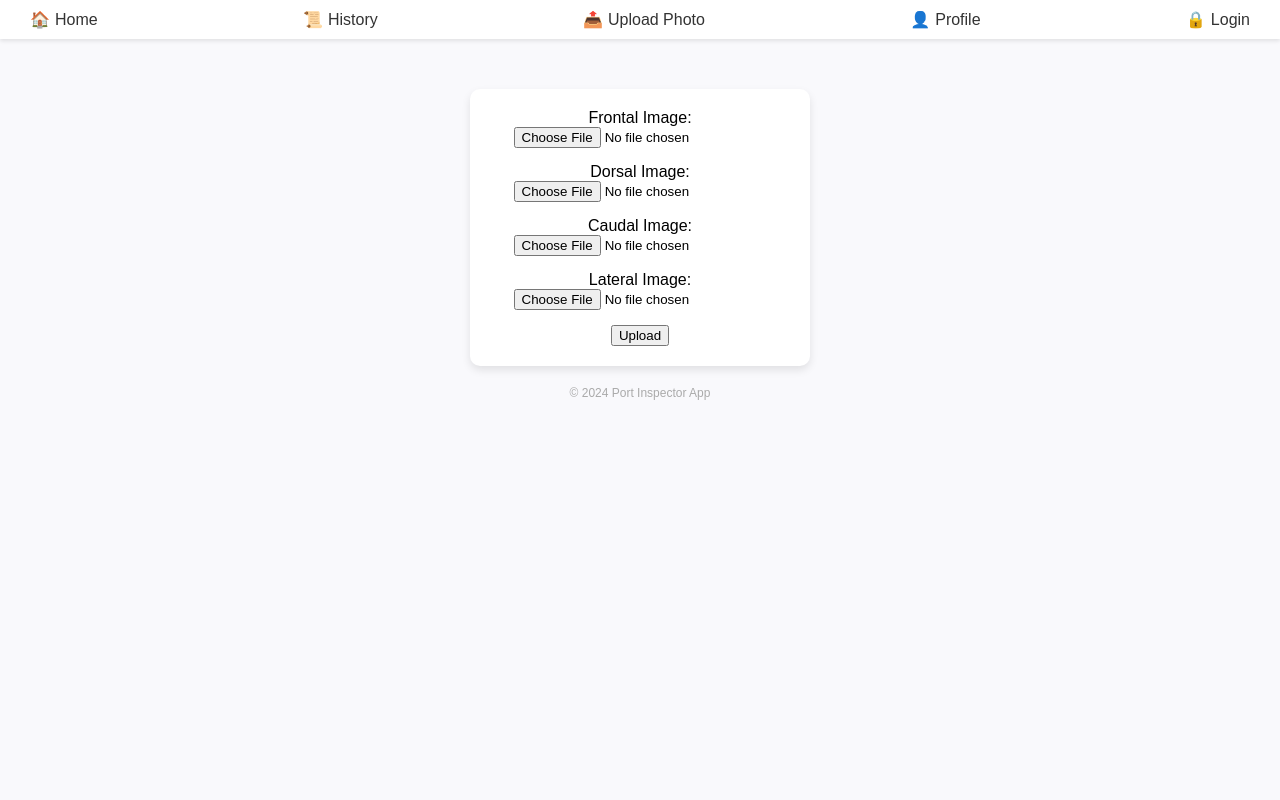
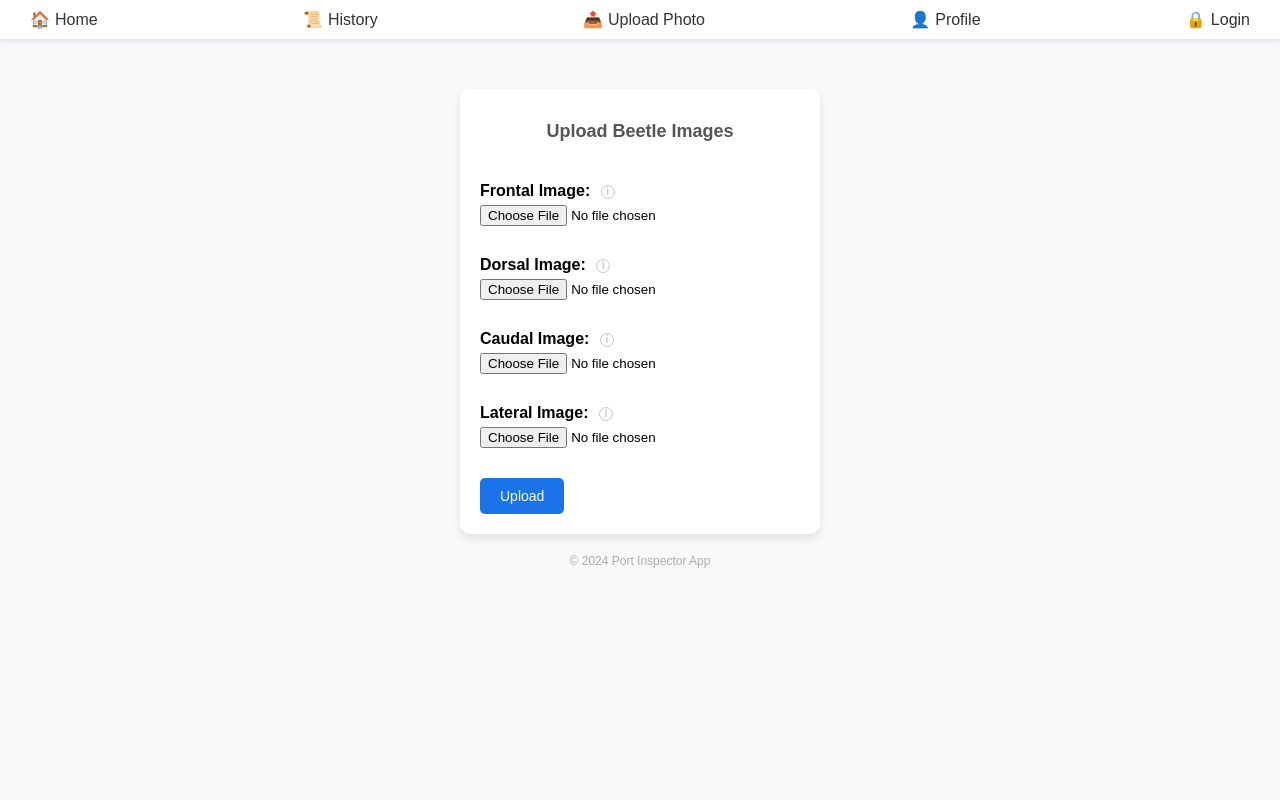
Before and after one commit to usd-cs/COMP-49X-24-25-port-inspector-project, a Django app: page /upload/ in a window 1280 px wide. Run offline with Django 4.2, Linux system fonts and the light colour scheme; parts of the project's set-up code (start-up, migrations or seed data) failed here and were passed over.

Commit message:
Updated the html file to view tool tip

```diff
--- a/port_inspector/port_inspector_app/templates/upload_photo.html
+++ b/port_inspector/port_inspector_app/templates/upload_photo.html
@@ -1,8 +1,9 @@
+{% load static %}
 <!DOCTYPE html>
 <html lang="en">
 <head>
-    <meta charset="UTF-8">
-    <meta name="viewport" content="width=device-width, initial-scale=1.0">
+  <meta charset="UTF-8" />
+  <meta name="viewport" content="width=device-width, initial-scale=1.0"/>
   <title>Upload an Image</title>
   <style>
     body {
@@ -14,7 +15,7 @@
       flex-direction: column;
       align-items: center;
       justify-content: flex-start;
-            height: 100vh;
+      min-height: 100vh;
     }
     header {
       display: flex;
@@ -43,7 +44,7 @@
       border-radius: 10px;
       box-shadow: 0 4px 8px rgba(0, 0, 0, 0.1);
       text-align: center;
-            width: 300px;
+      width: 320px;
       margin-top: 50px;
     }
     h1 {
@@ -54,31 +55,15 @@
     form {
       display: flex;
       flex-direction: column;
-            align-items: center;
+      align-items: flex-start;
     }
-        .form-errors {
-            border: 1px solid #f00;
-            padding: 10px;
-            background-color: #ffe6e6;
-            color: #a00;
-            border-radius: 5px;
-            margin-top: 30px;
+    label {
+      margin-top: 20px;
+      font-weight: bold;
     }
-        .form-errors ul,
-        .form-errors li {
-            margin: 0;
-            padding: 0;
-            list-style: none;
-        }
-        .non-field-error-block {
-            margin-top: 50px;
-            padding-top: 50px;
-        }
-        .field-error:not(:last-of-type) {
-            margin-bottom: 15px;
-        }
-        .error-type-block:not(:last-of-type):has(li) {
-            margin-bottom: 15px
+    input[type="file"] {
+      margin-top: 5px;
+      margin-bottom: 10px;
     }
     .upload-btn {
       background-color: #1a73e8;
@@ -88,13 +73,85 @@
       padding: 10px 20px;
       cursor: pointer;
       font-size: 14px;
+      margin-top: 20px;
     }
     .upload-btn:hover {
       background-color: #155cb0;
     }
-        input[type="file"] {
-            margin-bottom: 15px;
+
+    .tooltip-container {
+      position: relative;
+      display: inline-block;
+      cursor: pointer;
+      vertical-align: middle;
+      margin-left: 6px;
     }
+
+    .tooltip-icon {
+      width: 12px;
+      height: 12px;
+      border: 1.5px solid rgb(200, 200, 200);
+      color: rgb(200, 200, 200);
+      border-radius: 50%;
+      display: flex;
+      align-items: center;
+      justify-content: center;
+      font-size: 10px;
+      font-weight: bold;
+      line-height: 1;
+      user-select: none;
+    }
+
+    .tooltip-text {
+      visibility: hidden;
+      opacity: 0;
+      width: 280px;
+      background-color: #333;
+      color: #fff;
+      text-align: left;
+      border-radius: 6px;
+      padding: 12px;
+      position: absolute;
+      top: 50%;
+      left: 130%;
+      transform: translateY(-50%);
+      transition: opacity 0.3s ease;
+      font-size: 12px;
+      line-height: 1.4;
+      z-index: 1;
+    }
+
+    .tooltip-container:hover .tooltip-text {
+      visibility: visible;
+      opacity: 1;
+    }
+
+    .tooltip-text::after {
+      content: '';
+      position: absolute;
+      top: 50%;
+      right: 100%;
+      transform: translateY(-50%);
+      border-width: 5px;
+      border-style: solid;
+      border-color: transparent #333 transparent transparent;
+    }
+
+    .tooltip-image {
+      width: 100%;
+      border-radius: 5px;
+      margin-top: 8px;
+    }
+
+    .form-errors {
+      border: 1px solid #f00;
+      padding: 10px;
+      background-color: #ffe6e6;
+      color: #a00;
+      border-radius: 5px;
+      margin-top: 30px;
+    }
+
     footer {
       margin-top: 20px;
       font-size: 12px;
@@ -104,41 +161,84 @@
 </head>
 <body>
   <header>
-        <a href="/" class="icon">🏠<span>Home</span></a>
-        <a href="/history" class="icon">📜<span>History</span></a>
-        <a href="/upload" class="icon">📤<span>Upload Photo</span></a>
-        <a href="/profile" class="icon">👤<span>Profile</span></a>
+    <a href="/">🏠<span>Home</span></a>
+    <a href="/history">📜<span>History</span></a>
+    <a href="/upload">📤<span>Upload Photo</span></a>
+    <a href="/profile">👤<span>Profile</span></a>
     {% if not request.user.is_authenticated %}
-        <a href="/login" class="icon">🔒<span>Login</span></a>
+    <a href="/login">🔒<span>Login</span></a>
     {% endif %}
     {% if request.user.is_authenticated %}
-        <a href="/logout" class="icon">🔓<span>Logout</span></a>
+    <a href="/logout">🔓<span>Logout</span></a>
     {% endif %}
   </header>
+
   <div class="container">
+    <h1>Upload Beetle Images</h1>
     <form method="POST" enctype="multipart/form-data">
       {% csrf_token %}
 
-            <label for="id_frontal_image">Frontal Image:</label>
+      <label for="id_frontal_image">
+        Frontal Image:
+        <div class="tooltip-container">
+          <div class="tooltip-icon">i</div>
+          <div class="tooltip-text">
+            The frontal aspect can be informative, although variable positioning of the antennae and mouthparts means that this aspect will improve as more data are added to train the AI model.<br><br>
+            Currently the model performs best if the image is captured with the frons (the area between the eyes) in alignment with the clypeus.
+            <img src="{% static 'frontal.png' %}" class="tooltip-image" />
+          </div>
+        </div>
+      </label>
       {{ form.frontal_upload }}
 
-            <label for="id_dorsal_image">Dorsal Image:</label>
+      <label for="id_dorsal_image">
+        Dorsal Image:
+        <div class="tooltip-container">
+          <div class="tooltip-icon">i</div>
+          <div class="tooltip-text">
+            The dorsal habitus has been shown to have significant information in both geometric morphometrics (through the shape of both the pronotum and the elytra) and in informing the training of the AI model for identification.<br><br>
+            We are training the model with variation in the level of the head with the pygidium, however the images should be uploaded <strong>with the head at the left</strong>.
+            <img src="{% static 'dorsal.png' %}" class="tooltip-image" />
+          </div>
+        </div>
+      </label>
       {{ form.dorsal_upload }}
 
-            <label for="id_caudal_image">Caudal Image:</label>
+      <label for="id_caudal_image">
+        Caudal Image:
+        <div class="tooltip-container">
+          <div class="tooltip-icon">i</div>
+          <div class="tooltip-text">
+            The caudal habitus has provided significant information for accurate identification in testing and training the model.<br><br>
+            While we have attempted to train the model with some variation of positioning the specimen, it will work best if the image is captured with the pygidium (the last dorsal plate of the abdomen) viewed in a single plane.
+            <img src="{% static 'caudal.png' %}" class="tooltip-image" />
+          </div>
+        </div>
+      </label>
       {{ form.caudal_upload }}
 
-            <label for="id_lateral_image">Lateral Image:</label>
+      <label for="id_lateral_image">
+        Lateral Image:
+        <div class="tooltip-container">
+          <div class="tooltip-icon">i</div>
+          <div class="tooltip-text">
+            The lateral aspect can be informative, although variable positioning of appendages means that this aspect will improve as more data are added to train the AI model.<br><br>
+            We are training the model with variation in the level of the head with the pygidium, however the images should be uploaded <strong>with the head at the left</strong>.
+            <img src="{% static 'lateral.png' %}" class="tooltip-image" />
+          </div>
+        </div>
+      </label>
       {{ form.lateral_upload }}
 
-            <button type="submit">Upload</button>
+      <button type="submit" class="upload-btn">Upload</button>
     </form>
+
     {% if form.errors %}
     <div class="form-errors">
-            <ul class="error-type-block">
+      <ul>
         {% for field in form %}
         {% if field.errors %}
-                <li class="field-error"><strong>{{ field.label }}:</strong>
+        <li><strong>{{ field.label }}:</strong>
           <ul>
             {% for error in field.errors %}
             <li>{{ error }}</li>
@@ -147,19 +247,20 @@
         </li>
         {% endif %}
         {% endfor %}
-            </ul>
         {% if form.non_field_errors %}
-            <ul class="error-type-block">
-                <li class="non-field-error-block"><strong>Error:</strong></li>
+        <li><strong>Error:</strong>
+          <ul>
             {% for error in form.non_field_errors %}
             <li>{{ error }}</li>
             {% endfor %}
           </ul>
+        </li>
         {% endif %}
       </ul>
     </div>
     {% endif %}
   </div>
+
   <footer>
     &copy; 2024 Port Inspector App
   </footer>
```
Lines whose indentation alone changed are shown as unchanged.
